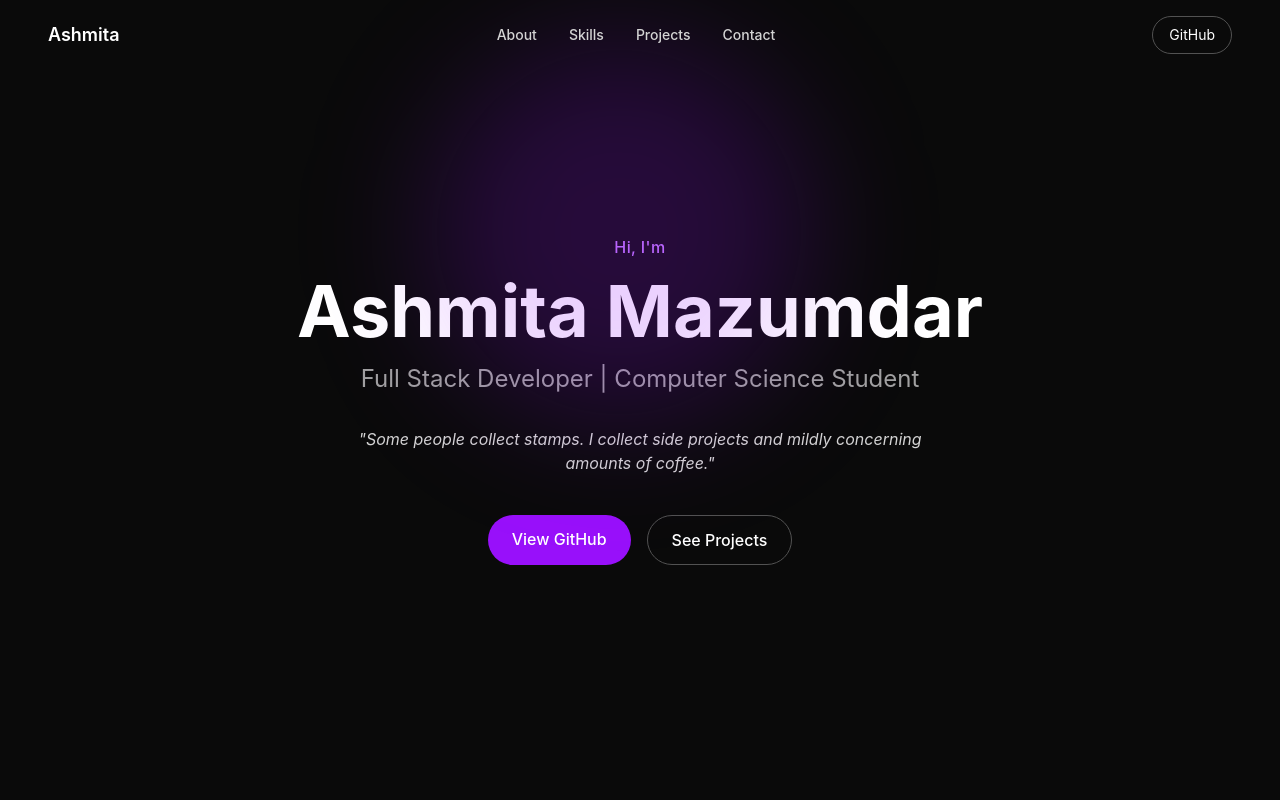
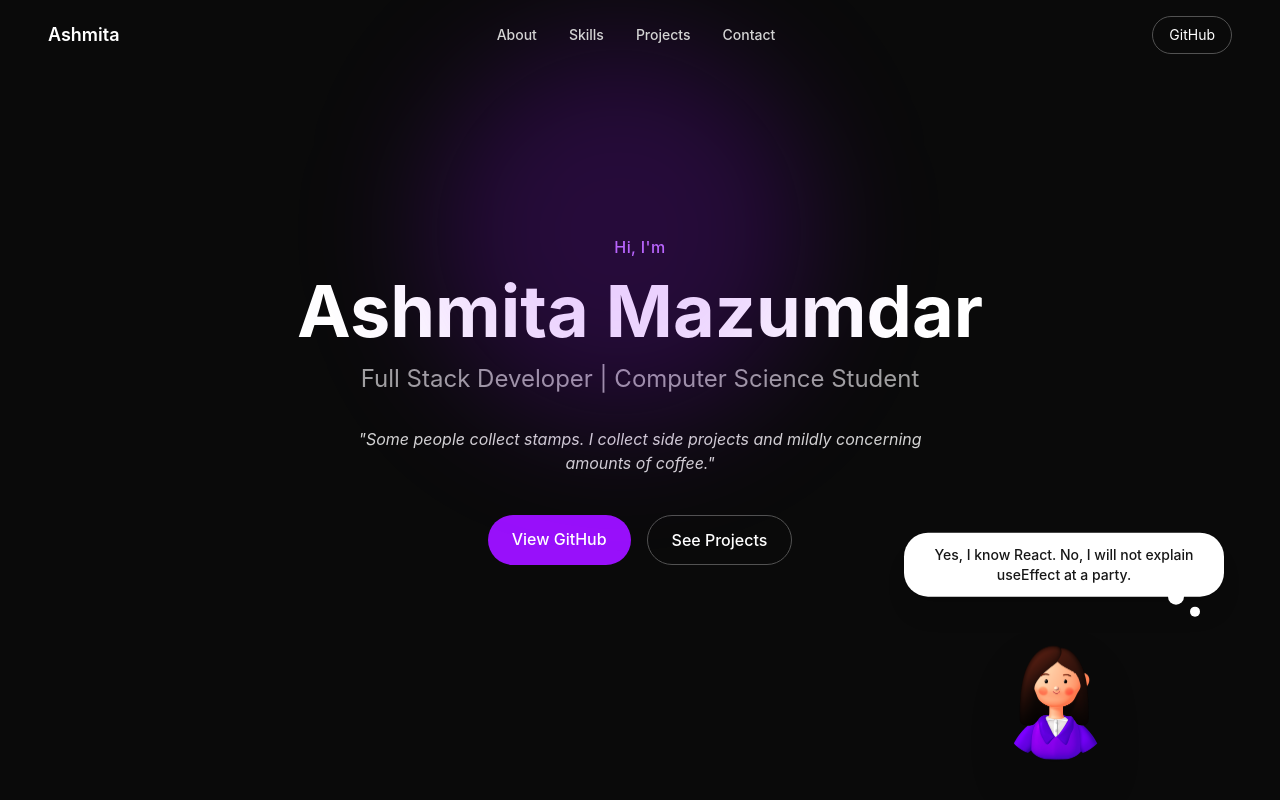
Before and after one commit to ashmita-dev/final_portfolio, a React (Vite) app: page / in a window 1280 px wide. Shown: the top 800 px of the page. Built offline with nearby package versions, Linux system fonts and the light colour scheme.

Commit message:
Added floating avatar with scroll-based thought bubble commentary

```diff
--- a/src/App.jsx
+++ b/src/App.jsx
@@ -1,4 +1,5 @@
 import Navbar from "./components/Navbar";
+import Avatar from "./components/Avatar";
 import Hero from "./sections/Hero";
 import About from "./sections/About";
 import Skills from "./sections/Skills";
@@ -9,6 +10,7 @@ function App() {
   return (
     <div className="bg-neutral-950">
       <Navbar />
+      <Avatar />
       <Hero />
       <About />
       <Skills />
--- /dev/null
+++ b/src/components/Avatar.jsx
@@ -0,0 +1,74 @@
+import { useState, useEffect } from "react";
+import { motion, AnimatePresence } from "framer-motion";
+import avatarImg from "../assets/avatar.png";
+
+const sectionLines = {
+  hero: "Fair warning: I debug faster than I respond to texts.",
+  about: "Comment lines: 0. Overthinking per semicolon: immeasurable.",
+  skills: "Yes, I know React. No, I will not explain useEffect at a party.",
+  projects: "Real projects. Real bugs. Real proud of both.",
+  contact: "Reach out — my API uptime beats my sleep schedule.",
+};
+
+function Avatar() {
+  const [line, setLine] = useState(sectionLines.hero);
+
+  useEffect(() => {
+    const sections = ["hero", "about", "skills", "projects", "contact"];
+
+    const handleScroll = () => {
+      const scrollPos = window.scrollY + window.innerHeight / 2;
+      let current = "hero";
+
+      sections.forEach((id) => {
+        const el = document.getElementById(id);
+        if (el && el.offsetTop <= scrollPos) {
+          current = id;
+        }
+      });
+
+      setLine(sectionLines[current]);
+    };
+
+    window.addEventListener("scroll", handleScroll);
+    return () => window.removeEventListener("scroll", handleScroll);
+  }, []);
+
+  return (
+    <motion.div
+      className="fixed bottom-0 right-2 md:right-4 lg:right-6 z-40"
+      animate={{ y: [0, -14, 0] }}
+      transition={{ duration: 2.5, repeat: Infinity, ease: "easeInOut" }}
+    >
+      <div className="relative flex flex-col items-end">
+        <AnimatePresence mode="wait">
+          <motion.div
+            key={line}
+            initial={{ opacity: 0, y: 15, scale: 0.9 }}
+            animate={{ opacity: 1, y: 0, scale: 1 }}
+            exit={{ opacity: 0, y: -10, scale: 0.9 }}
+            transition={{ duration: 0.4 }}
+            className="relative mb-2 mr-4 md:mr-8"
+          >
+            <div className="bg-white text-neutral-900 text-sm font-medium px-5 py-3 rounded-3xl max-w-[220px] md:max-w-xs shadow-xl text-center">
+              {line}
+            </div>
+            <div className="absolute -bottom-2 right-10 w-4 h-4 bg-white rounded-full" />
+            <div className="absolute -bottom-5 right-6 w-2.5 h-2.5 bg-white rounded-full" />
+          </motion.div>
+        </AnimatePresence>
+
+        <motion.img
+          src={avatarImg}
+          alt="Ashmita"
+          initial={{ opacity: 0, y: 40 }}
+          animate={{ opacity: 1, y: 0 }}
+          transition={{ duration: 0.8, delay: 0.3 }}
+          className="w-56 md:w-80 lg:w-96 drop-shadow-2xl"
+        />
+      </div>
+    </motion.div>
+  );
+}
+
+export default Avatar;
--- a/src/sections/Hero.jsx
+++ b/src/sections/Hero.jsx
@@ -3,7 +3,7 @@ import { personalInfo } from "../data/portfolioData";
 
 function Hero() {
   return (
-    <section className="min-h-screen bg-neutral-950 flex flex-col items-center justify-center text-center px-6 relative overflow-hidden">
+    <section id="hero" className="min-h-screen bg-neutral-950 flex flex-col items-center justify-center text-center px-6 relative overflow-hidden">
       <div className="absolute w-96 h-96 bg-purple-600/20 rounded-full blur-3xl top-10 left-1/3" />
 
       <motion.p
```
Also changed, not shown: src/assets/avatar.png (added).
